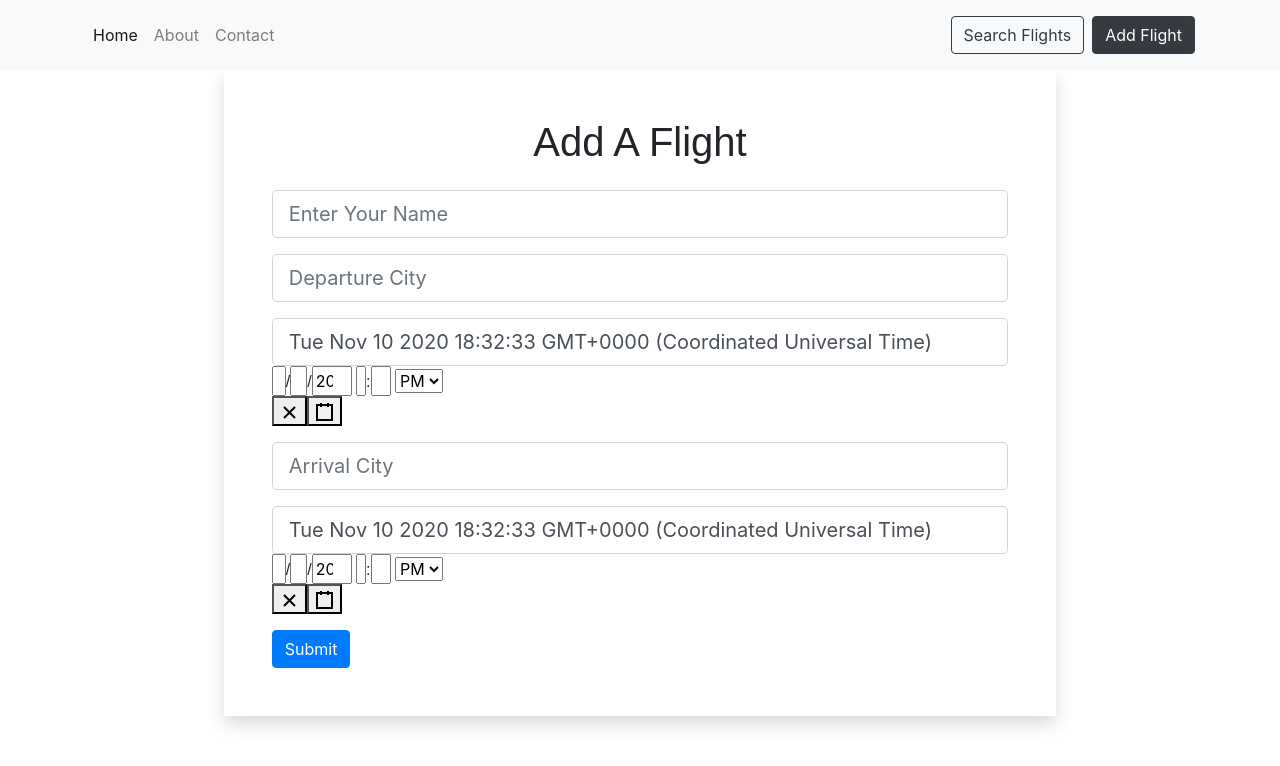
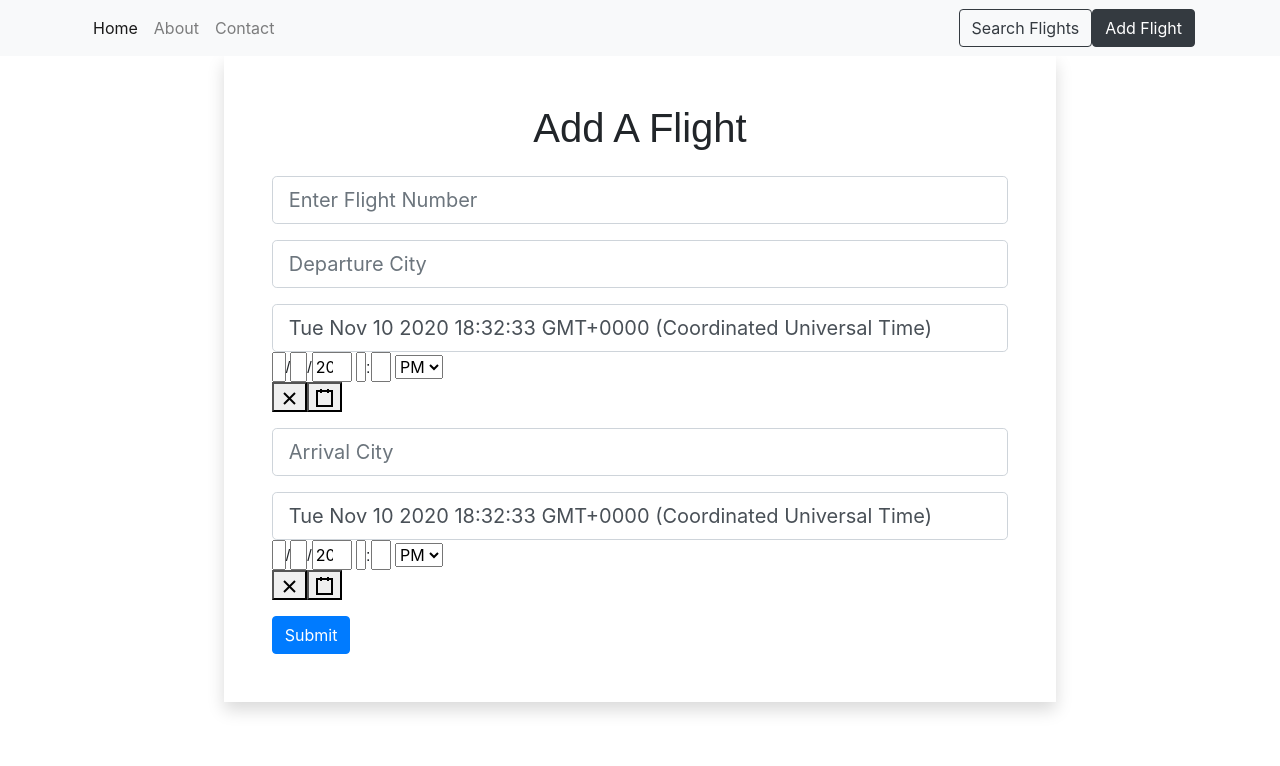
Before and after one commit to TejsinghDhaosriya/Flight-Search-App, a React (Create React App) app in the folder flight-frontend/: page /flights/add in a window 1280 px wide. Shown: the top 766 px of the page. Built offline with nearby package versions, Linux system fonts and the light colour scheme.

Commit message:
deployment-patch

```diff
--- a/flight-frontend/src/components/flights/AddFlight.js
+++ b/flight-frontend/src/components/flights/AddFlight.js
@@ -63,7 +63,7 @@ const AddUser =()=>{
          <input
          type="text"
          className="form-control form-control-lg"
-         placeholder="Enter Your Name"
+         placeholder="Enter Flight Number"
          name="number"
          value={flight.number}
          onChange={e=>onInputChange(e)}
--- a/flight-frontend/src/components/flights/EditFlight.js
+++ b/flight-frontend/src/components/flights/EditFlight.js
@@ -75,7 +75,7 @@ const EditUser =()=>{
          <input
          type="text"
          className="form-control form-control-lg"
-         placeholder="Enter Your Name"
+         placeholder="Flight Number"
          name="number"
          value={flight.number}
          onChange={e=>onInputChange(e)}
--- a/flight-frontend/src/components/layout/Navbar.js
+++ b/flight-frontend/src/components/layout/Navbar.js
@@ -22,11 +22,11 @@ const Navbar =()=>{
 
      </ul>
      <div >
-        <NavLink className="btn btn-outline-dark m-2" exact to="/flights/search-flight">Search Flights</NavLink>
+        <NavLink className="btn btn-outline-dark" exact to="/flights/search-flight">Search Flights</NavLink>
       </div>
 
     </div>
-    <NavLink className="btn btn-outline-dark" to="/flights/add">Add Flight</NavLink>
+    <NavLink className="btn btn-outline-dark" exact to="/flights/add">Add Flight</NavLink>
     </div>
 </nav>
   )
```
